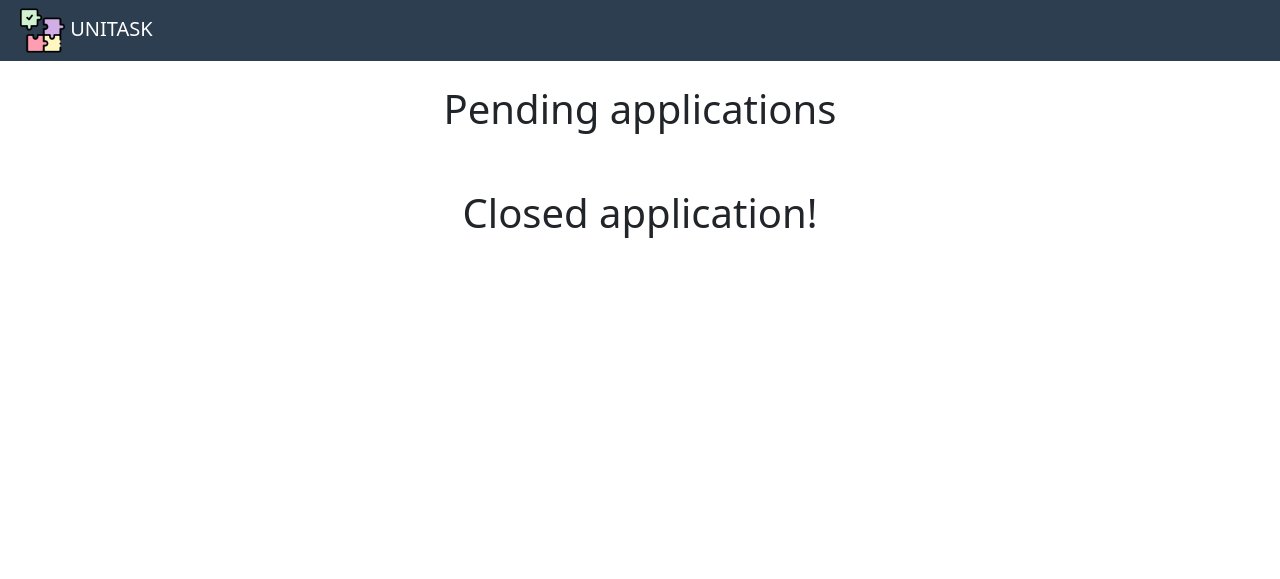
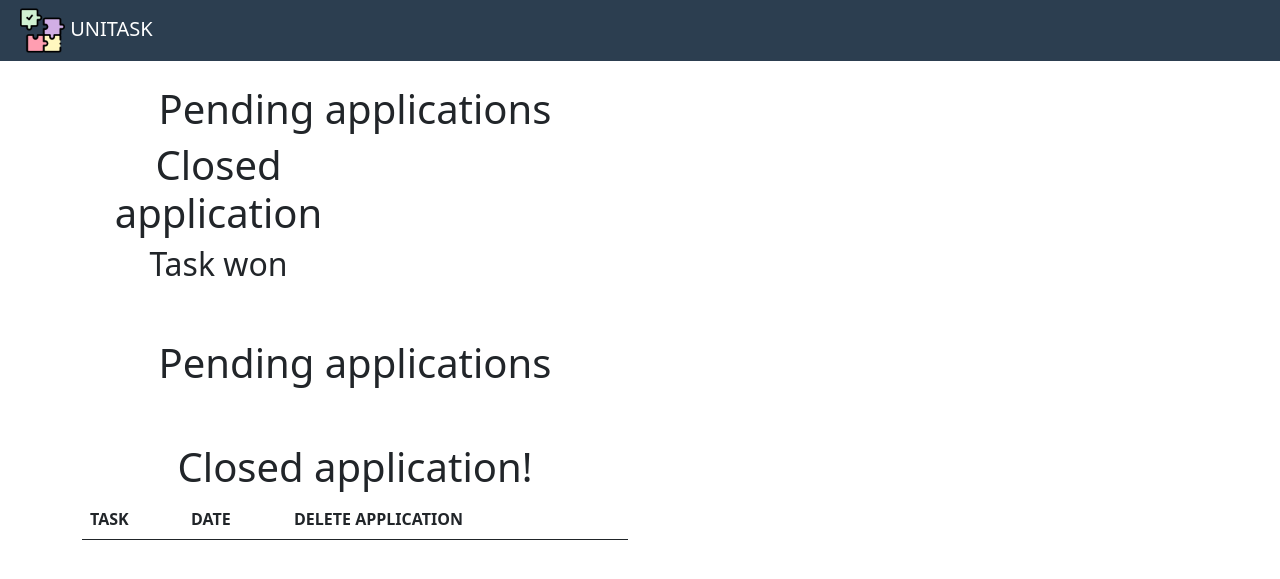
Before and after one commit to Atrebg/unitask, a Flask app: page /listapplications in a window 1280 px wide. Shown: the top 579 px of the page. Run offline with Flask 2, Linux system fonts and the light colour scheme; a user stored in the database is signed in; lists and menus that the app fills with data are empty; some libraries are stand-ins or nearby versions.

Commit message:
listapplication rivedere

```diff
--- a/website/static/css/style.css
+++ b/website/static/css/style.css
@@ -18,3 +18,11 @@
     text-decoration: none;
     font-family: "Helvetica Neue", Helvetica, Arial, sans-serif;
 }
+
+.a:visited{
+    color: white;
+}
+
+.btn{
+    color: #198754;
+}
--- a/website/templates/Adult/chooseStud.html
+++ b/website/templates/Adult/chooseStud.html
@@ -1,4 +1,4 @@
-{% extends "base.html" %} {% block title %}Scelta Studente{% endblock %} {% block content%}
+{% extends "base.html" %} {% block title %}Student choice{% endblock %} {% block content%}
     <br />
     <h1 align="center"> Choose a Student</h1>
 <ul class="list-group list-group-flush" id="offers">
--- a/website/templates/Student/listapplication.html
+++ b/website/templates/Student/listapplication.html
@@ -1,5 +1,77 @@
-{% extends "base.html" %} {% block title %}List of application{% endblock %} {% block content%}
+{% extends "base.html" %}
+{% block title %}List of application{% endblock %}
+{% block content%}
     <br />
+
+    <div class="container">
+        <div class="row">
+            <div class="col-sm-12 col-md-6">
+                <h1 align="center">Pending applications</h1>
+
+                <table class="table">
+
+                    <thead class="thead-dark">
+                    <tr>
+                        <th scope="col">TASK</th>
+                        <th scope="col">DATE</th>
+                        <th scope="col">DELETE APPLICATION</th>
+                    </tr>
+                    </thead>
+                    {% for offer in user.applications %}
+                        {% if offer.isAss==False %}
+                            <tbody>
+                            <tr>
+                                <th scope="row"><a href={{ url_for('views.task', task_id=offer.id) }} >{{ offer.title }}</a></th>
+                                <td>{{ offer.date_task }}</td>
+                                <td><button type="button"  class="btn btn-dark"><a style="color: white" href={{ url_for('views.deleteapplication', task_id=offer.id) }} > Delete Application</a></button></td>
+                            </tr>
+                            </tbody>
+                            </table>
+
+                            </div>
+                        {% endif %}
+                    {% endfor %}
+            <div class="col-sm-12 col-md-6">
+                <h1 align="center">Closed application</h1>
+                <div class="row">
+                    <h2 align="center">Task won</h2>
+                    {% for offer in user.applications %}
+                        {% if offer.isAss==True %}
+                            {% if offer.scelta==user.id %}
+                                <li class="list-group-item">
+                                    <a href= {{ url_for('views.task', task_id=offer.id) }}>{{ offer.title }}</a> vinta
+                                </div>
+                                <div class="row">
+                                    <h2 align="center">Task won and performed</h2>
+                                    {% if offer.isPerf==False %}
+                                        <button> <a href={{ url_for('views.writereview', task_id=offer.id) }} > I performed the task. Review task poster</a></button>
+                                    {% endif %}
+                                </div>
+                                <div class="row">
+                                <h2 align="center">Task lost</h2>
+                            {% else %}
+                                <li class="list-group-item">
+                                {{ offer.title }} persa
+                            {% endif %}
+                        {% endif %}
+                    {% endfor %}
+                    </div>
+            </div>
+        </div>
+    </div>
+
+
+
+
+
+
+
+
+
+
+<br/><br/>
+<!--Giacomo-->
+
     <h1 align="center">Pending applications</h1>
 <ul class="list-group list-group-flush" id="offers">
   {% for offer in user.applications %}
@@ -37,4 +109,8 @@
 
   {% endfor %}
 </ul>
+ <!---->
+
+
+
 {% endblock %}
--- a/website/templates/User/login.html
+++ b/website/templates/User/login.html
@@ -33,7 +33,7 @@
                     </div>
                     <div align="center">
                         <br/>
-                {{ form.submit(class='btn btn-primary m-2') }}
+                        {{ form.submit(class='btn btn-dark m-2') }}
                         {{ form.hidden_tag() }}
                     </div>
                 </form>
--- a/website/templates/User/sign_up.html
+++ b/website/templates/User/sign_up.html
@@ -58,7 +58,7 @@
   </div>
         <br />
     <div align="center">
-  {{ form.submit(class='btn btn-primary m-2') }}
+  {{ form.submit(class='btn btn-dark m-2') }}
     {{ form.hidden_tag() }}
     </div>
             </form>
```
Also changed, not shown: website/templates/Adult/homeAdult.html (+41 -1 lines), website/templates/Student/homeStud.html (+18 -13 lines), website/templates/about_us.html (+6 -9 lines), website/static/images/team/Samuele.png. Lines whose indentation alone changed are shown as unchanged.
